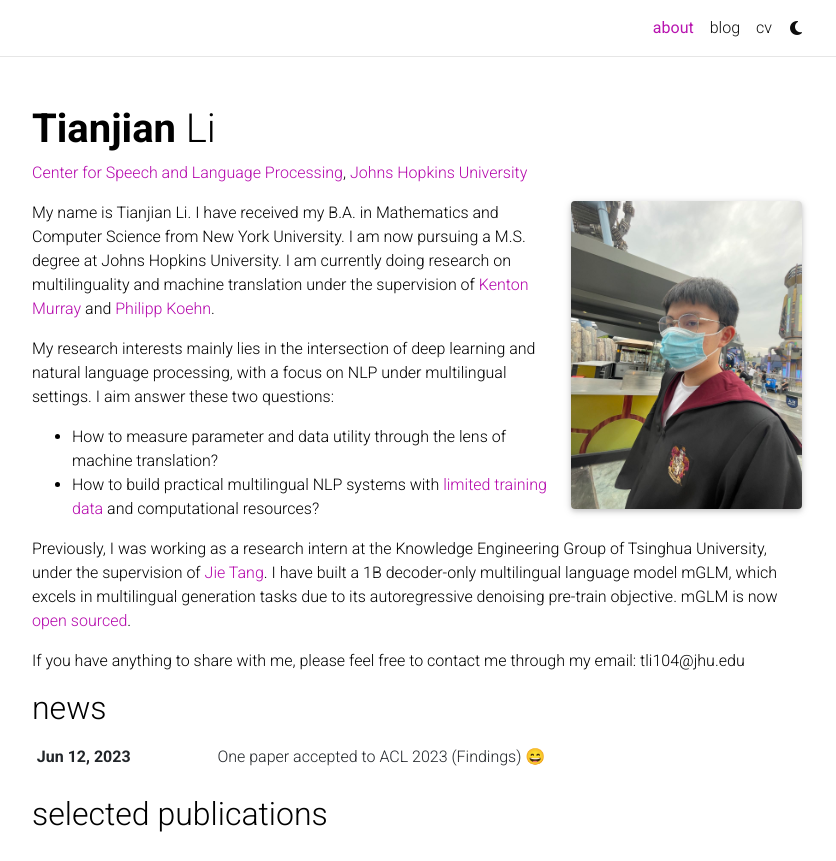
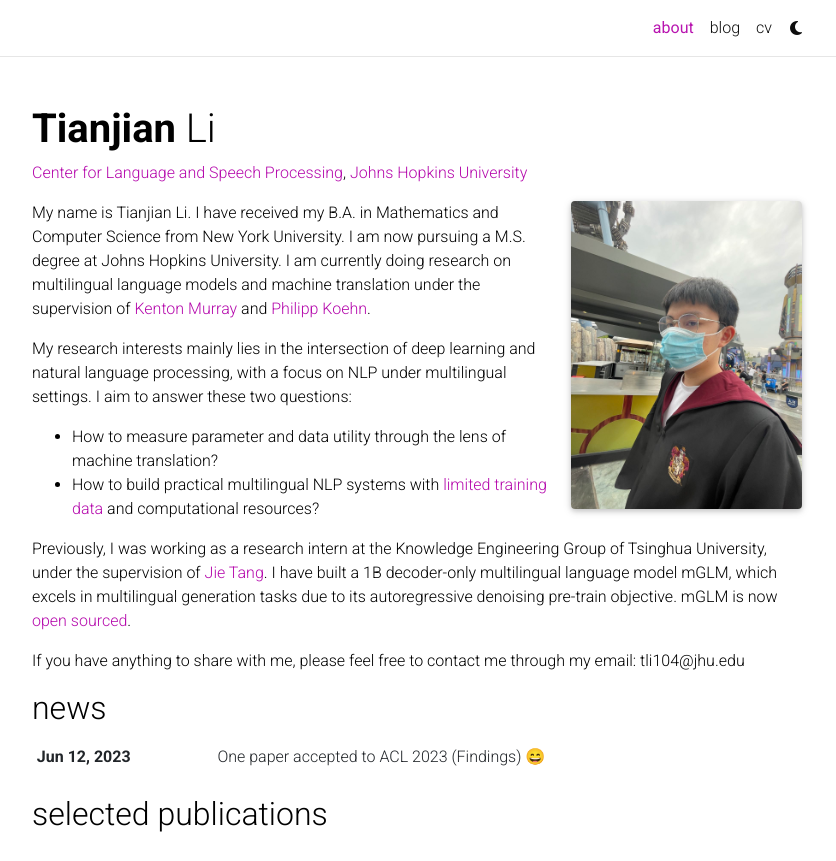
Before and after one commit to tianjianl/tianjianl.github.io, a Jekyll site: the page built from _pages/about.md, in a window 1280 px wide and 1131 px high, cut to the strip 0-861 px from the top of the window. Shown: the whole strip, without its empty margins (223-1059 px from the left). Built offline with Jekyll 4.4.1, drawn with Linux system fonts in a browser that asks for light colours; full-size pictures stand in for the smaller copies a plugin makes; emoji names are drawn with the system emoji font; comment, search, counter and statistics services are not loaded; a style sheet for code colours, icons or effects is not loaded.

Commit message:
fixed introduction

```diff
--- a/_pages/about.md
+++ b/_pages/about.md
@@ -2,7 +2,7 @@
 layout: about
 title: about
 permalink: /
-subtitle: <a href='https://www.clsp.jhu.edu/'>Center for Speech and Language Processing</a>,  <a href='https://www.jhu.edu/'>Johns Hopkins University</a>
+subtitle: <a href='https://www.clsp.jhu.edu/'>Center for Language and Speech Processing</a>,  <a href='https://www.jhu.edu/'>Johns Hopkins University</a>
 
 profile:
   align: right
@@ -15,9 +15,9 @@ selected_papers: true # includes a list of papers marked as "selected={true}"
 social: true  # includes social icons at the bottom of the page
 ---
 
-My name is Tianjian Li. I have received my B.A. in Mathematics and Computer Science from New York University. I am now pursuing a M.S. degree at Johns Hopkins University. I am currently doing research on multilinguality and machine translation under the supervision of [Kenton Murray](https://kentonmurray.com/) and [Philipp Koehn](https://www.cs.jhu.edu/~phi/).
+My name is Tianjian Li. I have received my B.A. in Mathematics and Computer Science from New York University. I am now pursuing a M.S. degree at Johns Hopkins University. I am currently doing research on multilingual language models and machine translation under the supervision of [Kenton Murray](https://kentonmurray.com/) and [Philipp Koehn](https://www.cs.jhu.edu/~phi/).
 
-My research interests mainly lies in the intersection of deep learning and natural language processing, with a focus on NLP under multilingual settings. I aim answer these two questions:
+My research interests mainly lies in the intersection of deep learning and natural language processing, with a focus on NLP under multilingual settings. I aim to answer these two questions:
 
 - How to measure parameter and data utility through the lens of machine translation?
 - How to build practical multilingual NLP systems with [limited training data](https://arxiv.org/abs/2305.17325) and computational resources?
```
